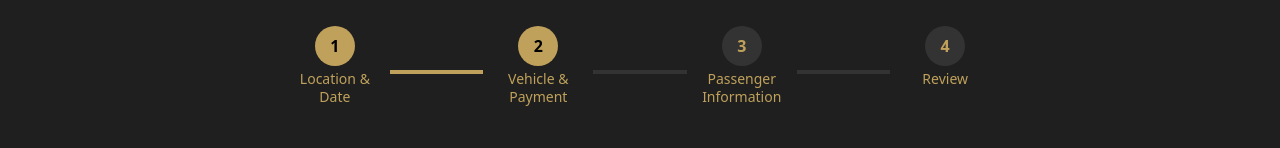
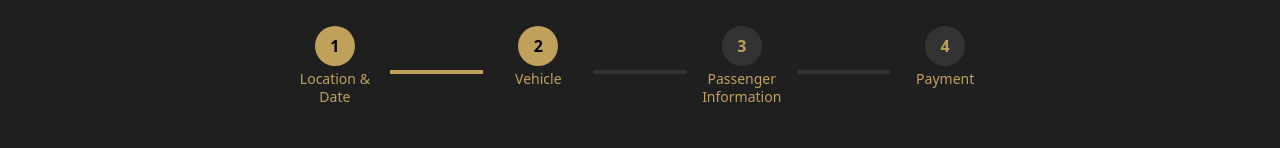
Before and after one commit to 0xSyntellect/v0-lp, a Next.js app: page /booking in a window 1280 px wide. Shown: the part 188-336 px from the top of the page. Built offline with nearby package versions, Linux system fonts and the light colour scheme.

Commit message:
title change in page.tsx

```diff
--- a/app/booking/page.tsx
+++ b/app/booking/page.tsx
@@ -198,9 +198,9 @@ function BookingContent() {
   // Steps for progress bar
   const steps = [
     { step: 1, title: "Location & Date" },
-    { step: 2, title: "Vehicle & Payment" },
+    { step: 2, title: "Vehicle" },
     { step: 3, title: "Passenger Information" },
-    { step: 4, title: "Review" },
+    { step: 4, title: "Payment" },
   ];
 
   return (
```
